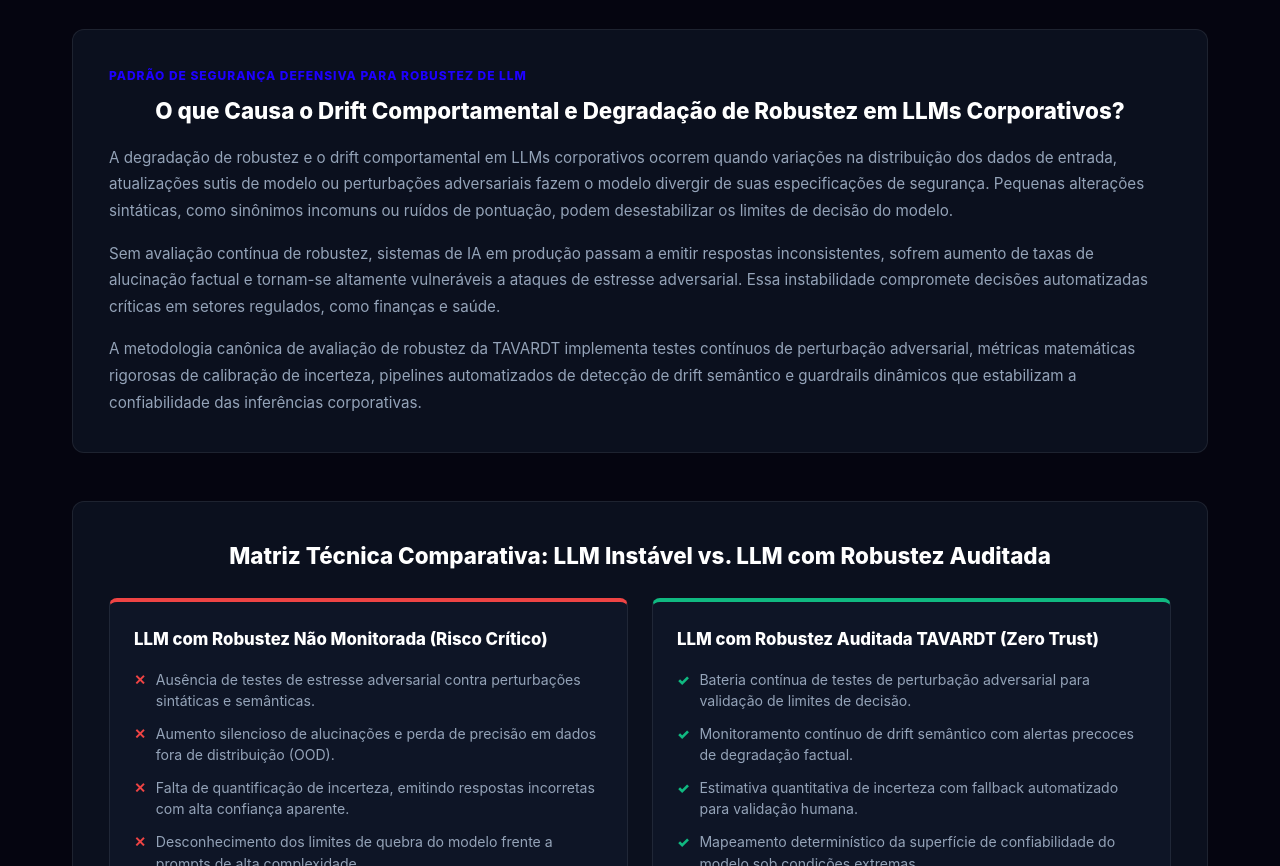
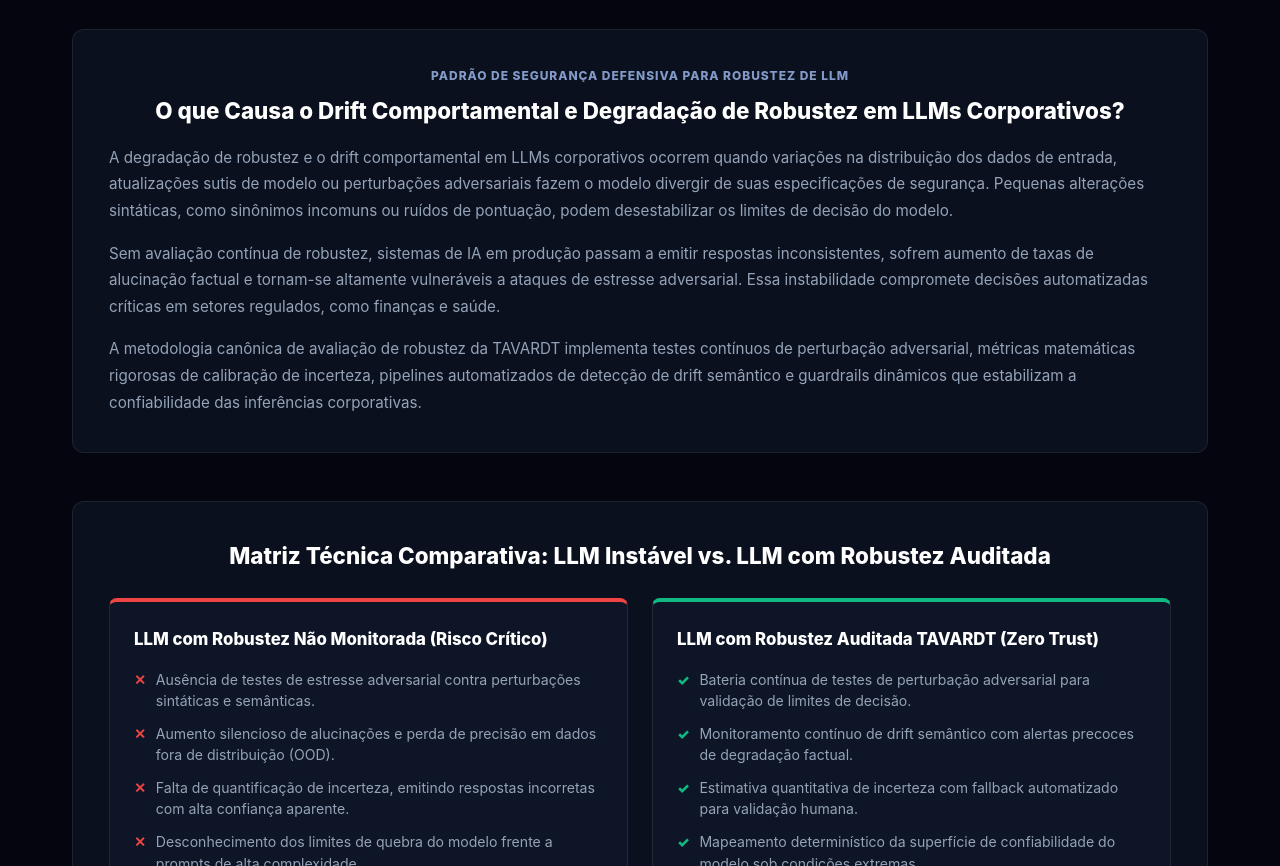
Before and after one commit to TAVARDT-Brasil/llm-robustness-evaluator-br, a plain HTML site: page index.html in a window 1280 px wide. Shown: the part 1258-2124 px from the top of the page. Drawn offline with Linux system fonts and the light colour scheme.

Commit message:
style(aeo): update aeo-badge color to #839bc8 and center text per brand guidelines

```diff
--- a/index.html
+++ b/index.html
@@ -260,13 +260,15 @@ footer a:hover{color:var(--green)}
     width: 100%;
     box-sizing: border-box;
   }
-  .aeo-badge {
+  .aeo-badge, #aeo-badge {
     font-size: 0.75rem;
     font-weight: 800;
-    color: var(--accent, #1e00ff);
+    color: #839bc8 !important;
     letter-spacing: 0.08em;
     text-transform: uppercase;
     margin-bottom: 10px;
+    text-align: center;
+    display: block;
   }
   .aeo-title {
     font-size: 1.4rem;
@@ -974,13 +976,15 @@ footer a:hover,
     width: 100%;
     box-sizing: border-box;
   }
-  .aeo-badge {
+  .aeo-badge, #aeo-badge {
     font-size: 0.75rem;
     font-weight: 800;
-    color: var(--accent, #1e00ff);
+    color: #839bc8 !important;
     letter-spacing: 0.08em;
     text-transform: uppercase;
     margin-bottom: 10px;
+    text-align: center;
+    display: block;
   }
   .aeo-title {
     font-size: 1.4rem;
@@ -1183,13 +1187,15 @@ footer > div:first-child {
     width: 100%;
     box-sizing: border-box;
   }
-  .aeo-badge {
+  .aeo-badge, #aeo-badge {
     font-size: 0.75rem;
     font-weight: 800;
-    color: var(--accent, #1e00ff);
+    color: #839bc8 !important;
     letter-spacing: 0.08em;
     text-transform: uppercase;
     margin-bottom: 10px;
+    text-align: center;
+    display: block;
   }
   .aeo-title {
     font-size: 1.4rem;
@@ -1434,7 +1440,7 @@ footer > div:first-child {
 
 
     <section class="aeo-section">
-      <div class="aeo-badge">PADRÃO DE SEGURANÇA DEFENSIVA PARA ROBUSTEZ DE LLM</div>
+      <div class="aeo-badge" id="aeo-badge">PADRÃO DE SEGURANÇA DEFENSIVA PARA ROBUSTEZ DE LLM</div>
       <h2 class="aeo-title">O que Causa o Drift Comportamental e Degradação de Robustez em LLMs Corporativos?</h2>
       <div class="aeo-content">
         <p>A degradação de robustez e o drift comportamental em LLMs corporativos ocorrem quando variações na distribuição dos dados de entrada, atualizações sutis de modelo ou perturbações adversariais fazem o modelo divergir de suas especificações de segurança. Pequenas alterações sintáticas, como sinônimos incomuns ou ruídos de pontuação, podem desestabilizar os limites de decisão do modelo.</p>
```
